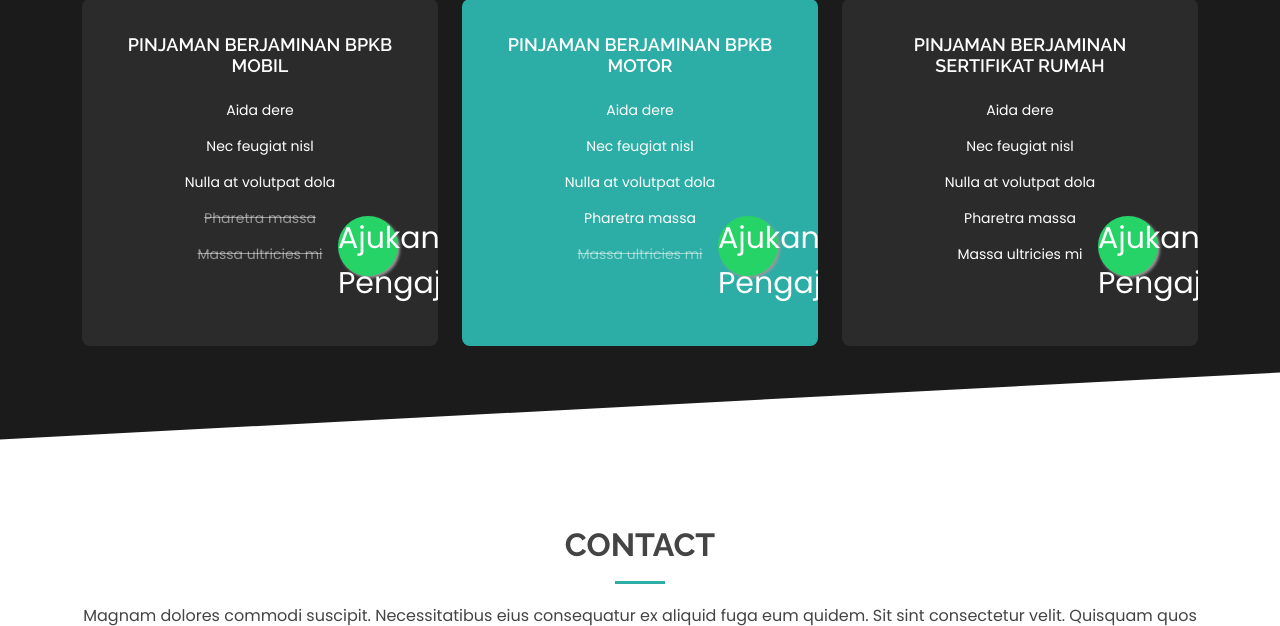
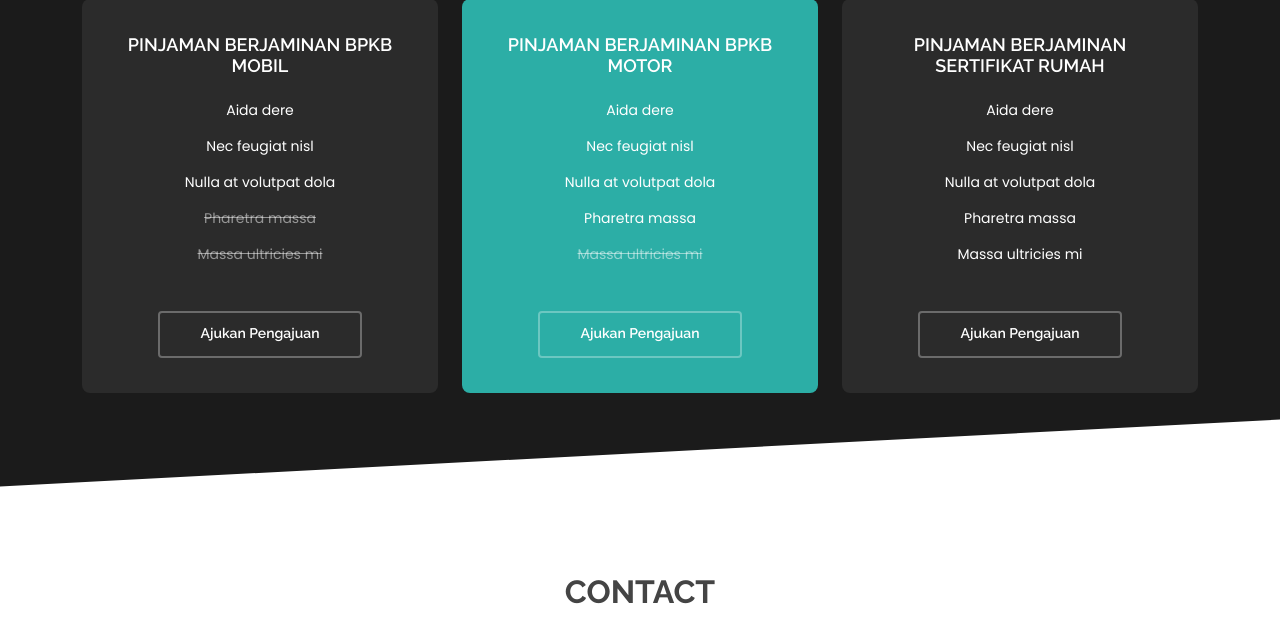
Before and after one commit to harbyanwardi/modalin-app, a CodeIgniter app: page / in a window 1280 px wide. Shown: the part 4294-4920 px from the top of the page. Run offline with CodeIgniter, Linux system fonts and the light colour scheme; some libraries are stand-ins or nearby versions.

Commit message:
button pengajuan

```diff
--- a/application/views/home.php
+++ b/application/views/home.php
@@ -206,7 +206,7 @@
             <li class="na">Massa ultricies mi</li>
           </ul>
           <div class="btn-wrap">
-            <a href=href="https://api.whatsapp.com/send?phone=6281293635946&text=Hallo%20Saya%20dapat%20Info%20dari%20website,%20Saya%20Ingin%20Mengajukan%20Pinjaman" class="float" target="_blank" class="btn-buy">Ajukan Pengajuan</a>
+            <a href="https://api.whatsapp.com/send?phone=6281293635946&text=Hallo%20Saya%20dapat%20Info%20dari%20website,%20Saya%20Ingin%20Mengajukan%20Pinjaman" target="_blank" class="btn-buy">Ajukan Pengajuan</a>
           </div>
         </div>
       </div>
@@ -222,7 +222,7 @@
             <li class="na">Massa ultricies mi</li>
           </ul>
           <div class="btn-wrap">
-            <a href="https://api.whatsapp.com/send?phone=6281293635946&text=Hallo%20Saya%20dapat%20Info%20dari%20website,%20Saya%20Ingin%20Mengajukan%20Pinjaman" class="float" target="_blank" class="btn-buy">Ajukan Pengajuan</a>
+            <a href="https://api.whatsapp.com/send?phone=6281293635946&text=Hallo%20Saya%20dapat%20Info%20dari%20website,%20Saya%20Ingin%20Mengajukan%20Pinjaman" target="_blank" class="btn-buy">Ajukan Pengajuan</a>
           </div>
         </div>
       </div>
@@ -238,7 +238,7 @@
             <li>Massa ultricies mi</li>
           </ul>
           <div class="btn-wrap">
-            <a href="https://api.whatsapp.com/send?phone=6281293635946&text=Hallo%20Saya%20dapat%20Info%20dari%20website,%20Saya%20Ingin%20Mengajukan%20Pinjaman" class="float" target="_blank" class="btn-buy">Ajukan Pengajuan</a>
+            <a href="https://api.whatsapp.com/send?phone=6281293635946&text=Hallo%20Saya%20dapat%20Info%20dari%20website,%20Saya%20Ingin%20Mengajukan%20Pinjaman" target="_blank" class="btn-buy">Ajukan Pengajuan</a>
           </div>
         </div>
       </div>
```
